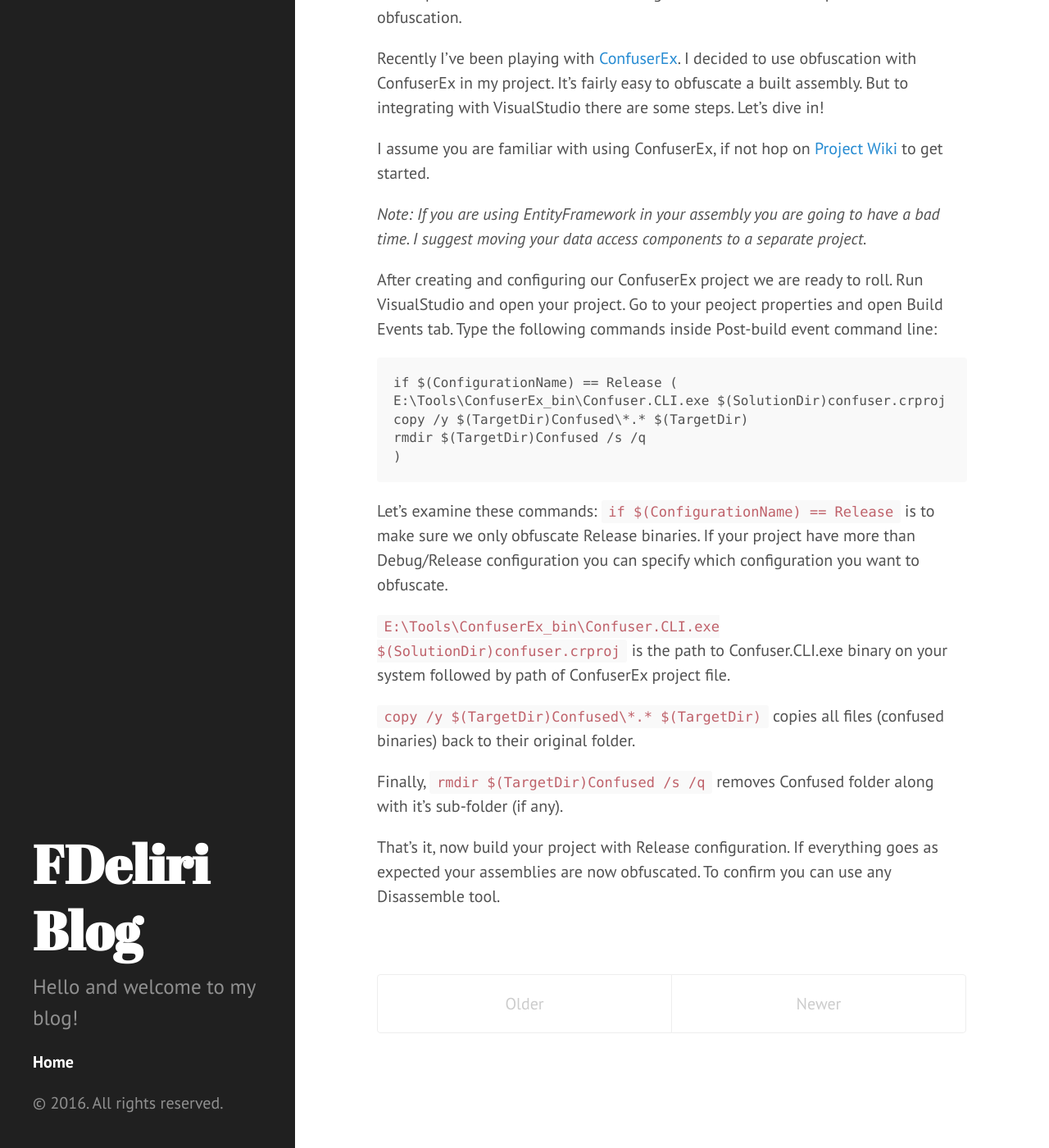
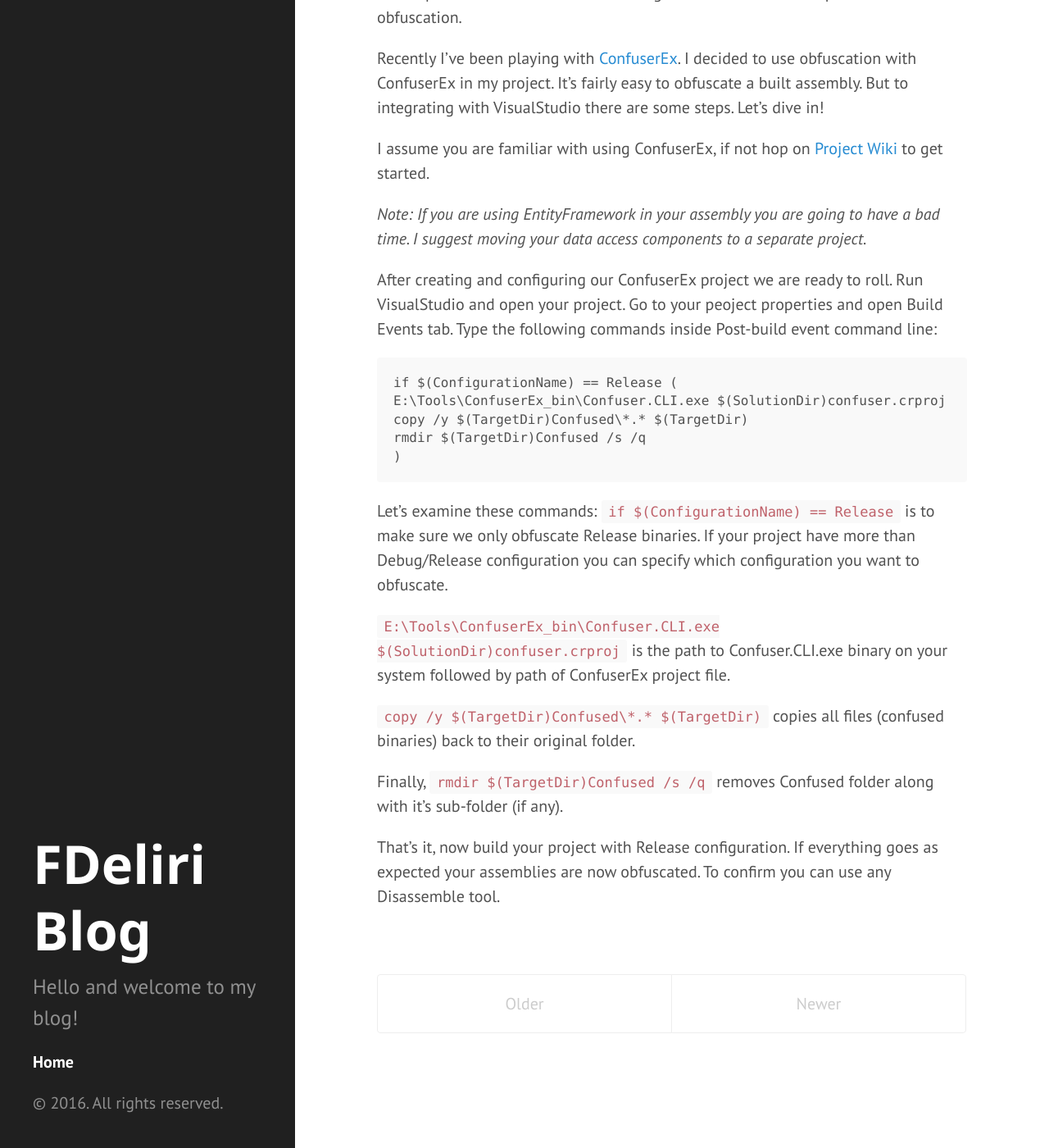
Before and after one commit to raidensan/raidensan.github.io, a Jekyll site: the page built from index.html, in a window 1280 px wide and 1400 px high, scrolled down 154 px. Shown: the whole window at 82% size. Built offline with Jekyll 4.4.1, drawn with Linux system fonts in a browser that asks for light colours; the list of posts is cut into pages by our own code.

Commit message:
Update hyde.css

```diff
--- a/public/css/hyde.css
+++ b/public/css/hyde.css
@@ -79,7 +79,7 @@ html {
 .sidebar-about h1 {
   color: #fff;
   margin-top: 0;
-  font-family: "Abril Fatface", serif;
+  font-family: "Segoe UI", serif;
   font-size: 3.25rem;
 }
 
```
